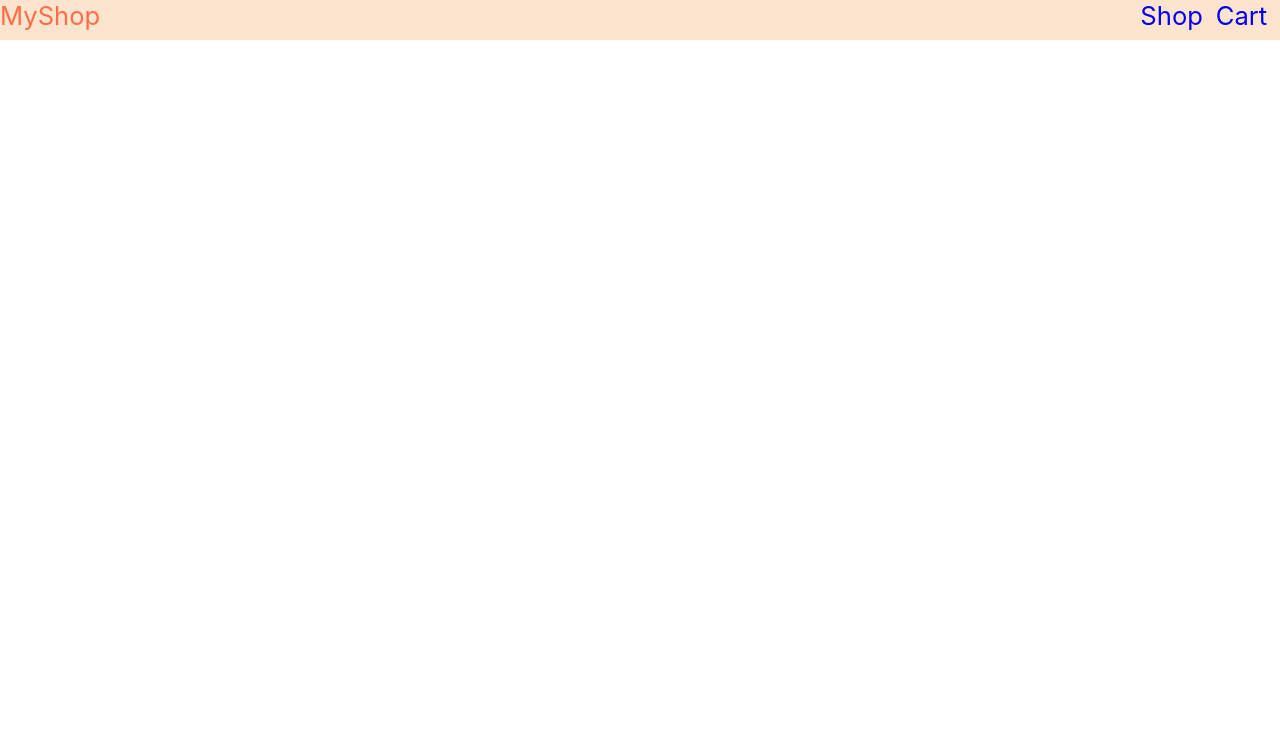
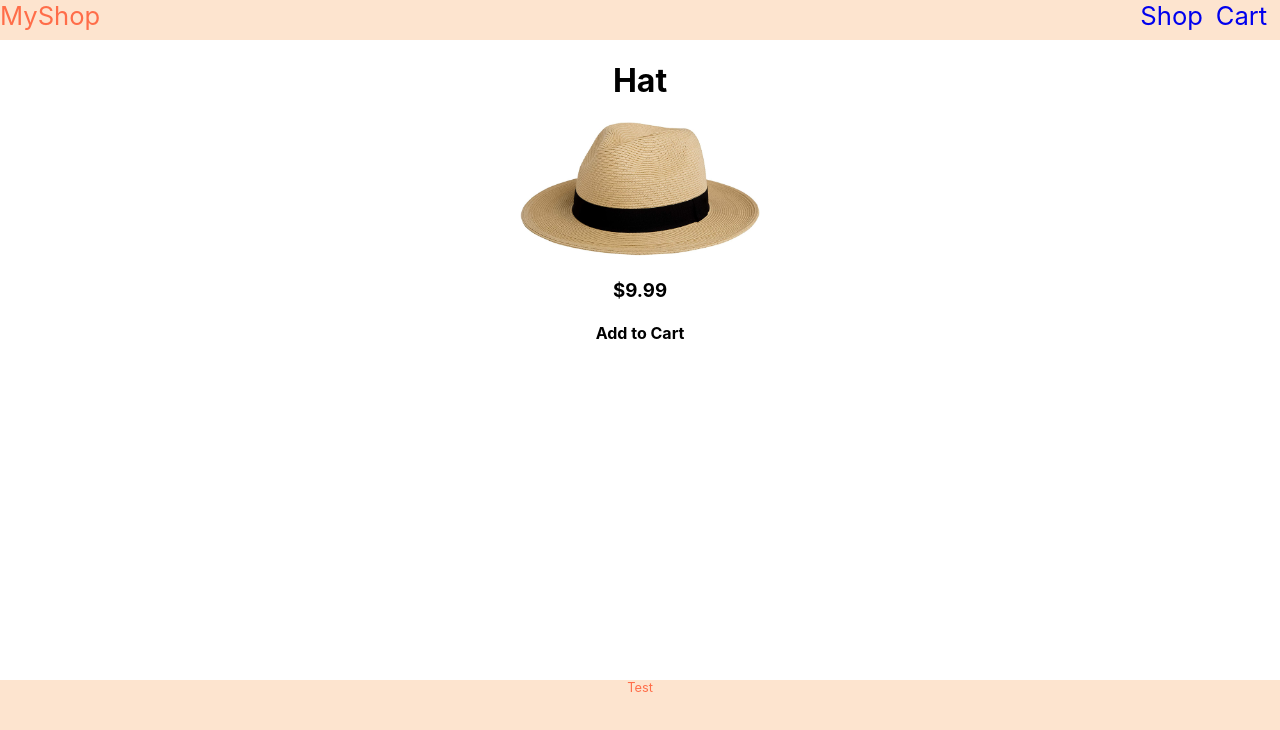
Before and after one commit to thesubtleties/react-router-project, a React (Create React App) app: page /shop/1 in a window 1280 px wide. Shown: the top 730 px of the page. Built offline with nearby package versions, Linux system fonts and the light colour scheme.

Commit message:
Fixed some routing and have the useParam working.

```diff
--- a/src/App.css
+++ b/src/App.css
@@ -46,10 +46,20 @@ a:hover, a:active {
   background-color: rgb(253, 228, 207);
   color: rgb(255, 109, 73);
   font-size: 1vw;
+  margin-bottom: 0px;
   bottom: 0px;
-  position: sticky;
+  position: fixed;
 }
 
 .shopItems {
   text-align: center;
+  margin-bottom: 17vh;
 }
+
+.itemDetail {
+  text-align: center;
+
+}
+.fullApp {
+  max-width: 100vw;
+}
--- a/src/App.js
+++ b/src/App.js
@@ -1,12 +1,15 @@
 import React, {useState, useEffect } from 'react';
-import { BrowserRouter as Router, Switch, Route } from 'react-router-dom';
+import { BrowserRouter as Router, Switch, Route, useParams } from 'react-router-dom';
 import Navbar from './components/Navbar';
 import Home from './components/Home';
 import Shop from './components/Shop';
+import Shopmain from './components/Shopmain';
 import Cart from './components/Cart';
+import Itempage from './components/Itempage';
 import './App.css';
 
 function App() {
+
   const placeholderItems = [
     {
       name: "Hat",
@@ -57,7 +60,7 @@ function App() {
     setCart([]);
   }
   return (
-    <div>
+    <div className="fullApp">
 
     <Router>
     <Navbar />
@@ -71,6 +74,9 @@ function App() {
       <Route exact path="/cart">
         <Cart />
       </Route>
+      <Route exact path="/shop/:id">
+      <Itempage items={placeholderItems}  />
+      </Route>
     </Switch>
 
     </Router>
--- a/src/components/Itempage.js
+++ b/src/components/Itempage.js
@@ -1,13 +1,26 @@
-import React, { useState, useEffect, useParams } from 'react';
+import React, { useState, useEffect } from 'react';
+import { useParams } from 'react-router-dom';
+import Cartbar from './Cartbar';
 
-
-function Itempage(id) {
+function Itempage(props) {
+  let { id } = useParams();
+  const idInt = parseInt(id)
+  const ourItems = props.items;
+  const ourSingleItem = ourItems.filter(x => x.id === idInt)[0];
 
 
   return (
+    <div className="itemDetail">
+    {console.log("here")}
     <div>
-    {console.log(id)}
-
+      <div>
+      <h1>{ourSingleItem.name}</h1>
+      <img src={`/${ourSingleItem.img}`} alt={ourSingleItem.name} width="240px" />
+      <h3>${ourSingleItem.price}</h3>
+      </div>
+      <h4>Add to Cart</h4>
+      </div>
+      <Cartbar />
     </div>
   );
 }
--- a/src/components/Shop.js
+++ b/src/components/Shop.js
@@ -1,34 +1,20 @@
 import React from 'react';
-import { BrowserRouter as Router, Switch, Route, useParams } from 'react-router-dom';
+import { BrowserRouter as Router, Switch, Route } from 'react-router-dom';
 import Cartbar from './Cartbar';
 import Shopmain from './Shopmain';
 import Itempage from './Itempage';
 
 
-function Shop(props, { match }) {
+function Shop(props) {
 
-  const items = props.items;
-
-
-
-// see match.params below what the fuck.
   return (
     <div>
 
-    <Router>
-    <Switch>
-    <Route exact path="/shop">
-    <Shopmain items={items} />
-    </Route>
-    <Route path={`/shop/:id`}>
-    <Itempage params={match.params} />
-    </Route>
 
-
-    </Switch>
+    <Shopmain items={props.items} />
 
     <Cartbar />
-    </Router>
+
     </div>
   );
 }
```
